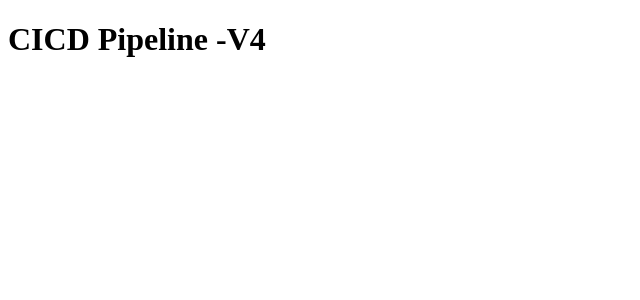
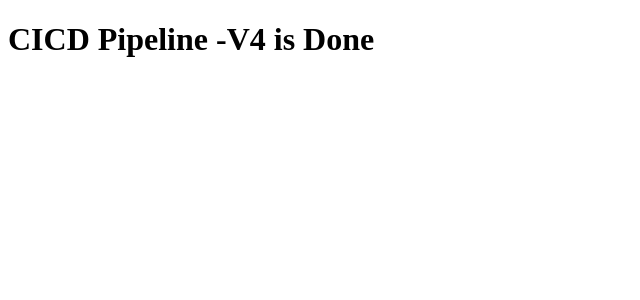
Before and after one commit to Sandeep11761/ci_cd_test, a React (Vite) app: page / in a window 1280 px wide. Shown: the top 300 px of the page, without its empty margins (0-640 px from the left). Built offline with nearby package versions, Linux system fonts and the light colour scheme.

Commit message:
CICD is Done

```diff
--- a/src/App.jsx
+++ b/src/App.jsx
@@ -3,7 +3,7 @@ import React from 'react'
 const App = () => {
   return (
     <div>
-      <h1>CICD Pipeline -V4</h1>
+      <h1>CICD Pipeline -V4 is Done</h1>
     </div>
   )
 }
```
